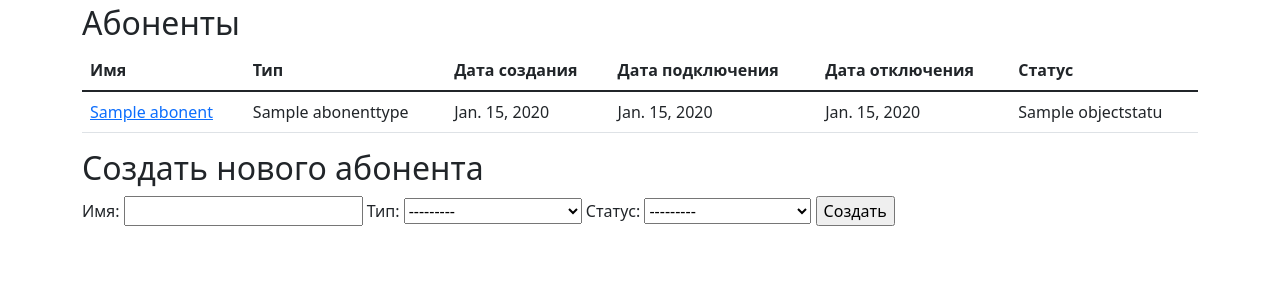
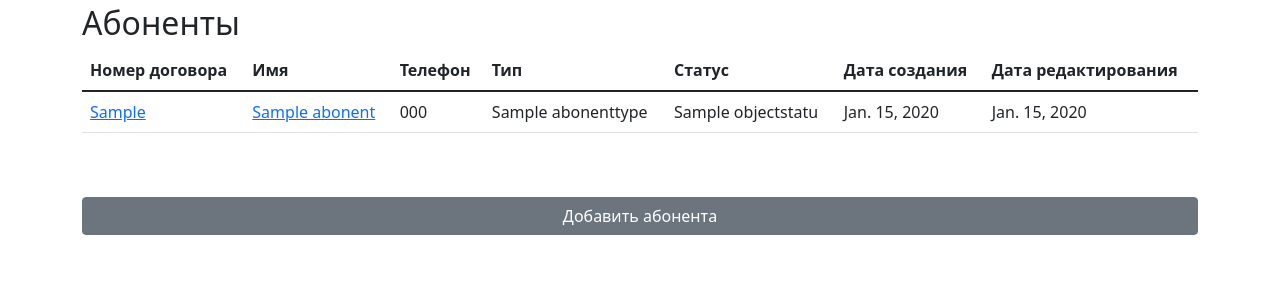
Before and after one commit to ghostforpy/techuchet, a Django app: page /abonents/ in a window 1280 px wide. Shown: the part 56-356 px from the top of the page. Run offline with Django 4.2, Linux system fonts and the light colour scheme; tables that the repository leaves empty hold one stand-in row (values such as "Sample post"); some libraries are stand-ins or nearby versions.

Commit message:
change abonents app

```diff
--- a/abonents/templates/abonents/list.html
+++ b/abonents/templates/abonents/list.html
@@ -1,37 +1,64 @@
 {% extends "base.html" %}
+{% load crispy_forms_tags %}
 
 {% block content %}
     <h2>Абоненты</h2>
     <table class="table">
         <thead>
           <tr>
+            <th scope="col">Номер договора</th>
             <th scope="col">Имя</th>
+            <th scope="col">Телефон</th>
             <th scope="col">Тип</th>
+            <th scope="col">Статус</th>
             <th scope="col">Дата создания</th>
-            <th scope="col">Дата подключения</th>
-            <th scope="col">Дата отключения</th>
-            <th scope="col">Статус</th>
-
+            <th scope="col">Дата редактирования</th>
           </tr>
         </thead>
         <tbody>
             {% for abonent in abonents %}
                 <tr>
+                    <td><a href="{{ abonent.get_absolute_url }}">{{ abonent.contract }}</a></td>
                     <td><a href="{{ abonent.get_absolute_url }}">{{ abonent.name }}</a></td>
+                    <td>{{ abonent.phone }}</td>
                     <td>{{ abonent.type }}</td>
+                    <td>{{ abonent.object_status }}</td>
                     <td>{{ abonent.created_date }}</td>
-                    <td>{{ abonent.enable_date }}</td>
                     <td>{{ abonent.disable_date }}</td>
-                    <td>{{ abonent.object_status }}</td>
                 </tr>
             {% endfor %}
         </tbody>
       </table>
 
-    <h2>Создать нового абонента</h2>
+      <button type="button" class="w-100 btn btn-secondary mt-5" data-bs-toggle="modal" data-bs-target="#exampleModal">
+        Добавить абонента
+      </button>
+      <!-- Modal -->
+      <div class="modal fade" id="exampleModal" tabindex="-1" aria-labelledby="exampleModalLabel" aria-hidden="true">
+        <div class="modal-dialog modal-dialog-centered">
+          <div class="modal-content">
+            <div class="modal-header">
+              <h5 class="modal-title" id="exampleModalLabel">Добавить абонента</h5>
+              <button type="button" class="btn-close" data-bs-dismiss="modal" aria-label="Close"></button>
+            </div>
 
-      <form method="post">{% csrf_token %}
-        {{ form.as_table }}
-        <input type="submit" value="Создать">
-    </form>
+
+            <div class="modal-body">
+              <form method="post" action=".">
+                {% csrf_token %}
+                {{ form|crispy }}
+              </form>
+            </div>
+
+
+            <div class="modal-footer">
+              <button type="button" class="btn btn-secondary" data-bs-dismiss="modal">Закрыть</button>
+              <button type="submit" class="btn btn-primary">Сохранить</button>
+            </div>
+          </div>
+        </div>
+      </div>
+
+
+
 {% endblock %}
--- a/abonents/views.py
+++ b/abonents/views.py
@@ -1,41 +1,47 @@
 # from django.shortcuts import render
 # from django.views.generic import ListView
 from django.views.generic.edit import FormView, CreateView, UpdateView
+from django.db.models import Q
+
 from .models import Abonent
-# from .forms import AbonentForm
 
 
-# class AbonentListView(ListView):
-#     model = Abonent
-#     template_name = "abonents/list.html"
-#     context_object_name = 'abonents'
-
-
-# class AbonentCreateView(FormView):
-#     template_name = 'abonents/list.html'
-#     form_class = AbonentForm
-#     success_url = '/abonents/'
-
-
-# class AbonentCreateView(CreateView):
-#     model = Abonent
-#     fields = ['created_date']
-#     template_name = "abonents/list.html"
+create_and_update_fileds = [
+    'name',
+    'type',
+    'phone',
+    'object_status',
+    'contract',
+]
 
 class ListAndCreateAbonentView(CreateView):
     model = Abonent
     template_name = "abonents/list.html"
-    fields = ['name' ,'type', 'object_status']
+    fields = create_and_update_fileds
     success_url = '/abonents/'
 
 
     def get_context_data(self, **kwargs):
         context = super().get_context_data(**kwargs)
-        context["abonents"] = self.model.objects.all()
+        qs = self.model.objects.all()
+        if self.request.GET.get('query'):
+            query = self.request.GET.get('query')
+            context["query"] = query
+            qs = qs.filter(
+                Q(name__name__icontains=query) |
+                Q(type__name__icontains=query) |
+                Q(object_status__name__icontains=query) |
+                Q(ip_address__icontains=query) |
+                Q(parent__name__name__icontains=query) |
+                Q(building__type__name__icontains=query) |
+                Q(building__street__icontains=query) |
+                Q(building__region__name__icontains=query)
+            )
+        context["abonents"] = qs
         return context
 
 
 class UpdateAbonentView(UpdateView):
     model = Abonent
     template_name = "abonents/update.html"
-    fields = ['name' ,'type', 'object_status']
+    fields = create_and_update_fileds
```
Also changed, not shown: abonents/templates/abonents/update.html (+4 -3 lines).
